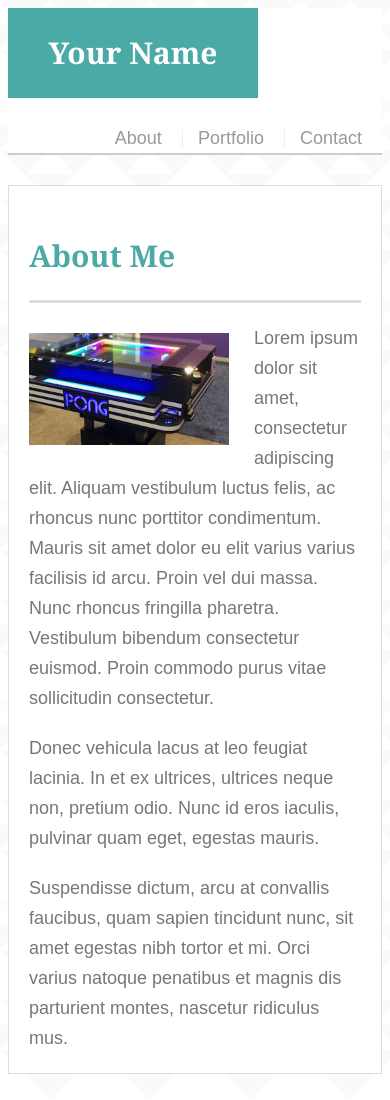
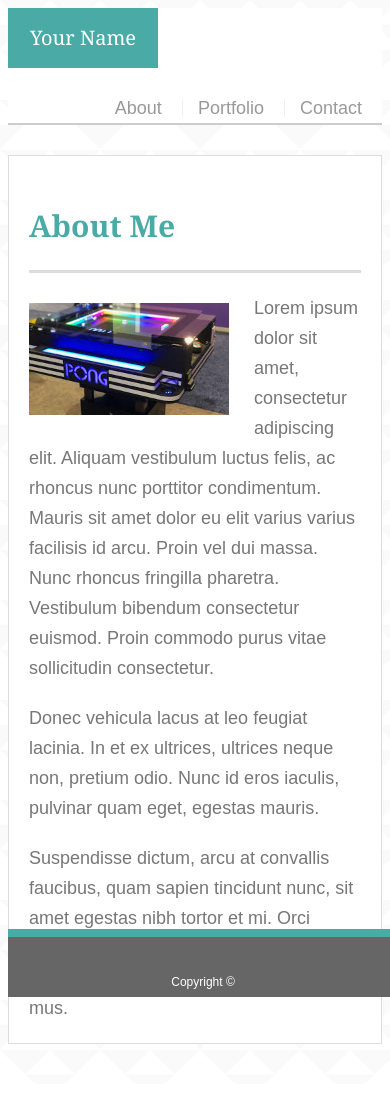
Before and after one commit to sreeveena/Responsive-Portfolio, a plain HTML site: page index.html in a window 390 px wide. Shown: the top 1100 px of the page. Drawn offline with Linux system fonts and the light colour scheme.

Commit message:
768 media screen fixed.

```diff
--- a/assets/css/style.css
+++ b/assets/css/style.css
@@ -101,15 +101,17 @@ body {
   /* footer */
 
   footer {
+    position: fixed;
     padding: 30px 0;
     clear: both;
     font-size: 12px;
     color: #ffffff;
-    color: #cccccc;
     text-align: center;
     background: #666666;
     border-top: 8px solid #4aaaa5;
     height: 50px;
+    width: 100%;
+
   }
 
   h3, h2 {
@@ -117,6 +119,7 @@ body {
     margin-bottom: 15px;
     line-height: 22px;
     border-bottom: 2px solid #eeeeee;
+
   }
 
   /* main */
@@ -252,6 +255,16 @@ body {
       width: 300px;
       padding-left: 50px;
     }
+    #logo {
+
+      width: 150px;
+      height: 60px;
+      font-size: 20px;
+      font-weight: 400;
+      line-height: 60px;
+
+
+    }
   }
 /* media screen size 640px */
   @media screen and (max-width: 640px){
```
